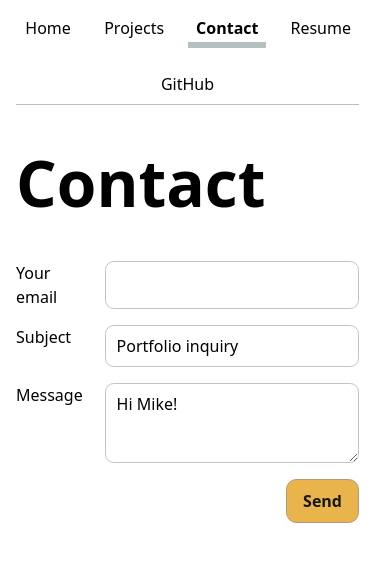
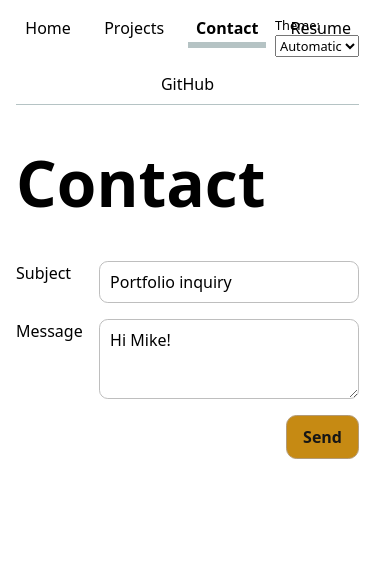
Before and after one commit to asapmike/portfolio, a plain HTML site: page contact/index.html in a window 390 px wide. Drawn offline with Linux system fonts and the light colour scheme.

Commit message:
added js file, automated page navigations and dark mode, also improved contact form

```diff
--- a/contact/index.html
+++ b/contact/index.html
@@ -9,19 +9,8 @@
 </head>
 
 <body>
-    <nav>
-        <a href="../index.html">Home</a>
-        <a href="../projects/index.html">Projects</a>
-        <a href="./index.html" class="current">Contact</a>
-        <a href="../resume/index.html">Resume</a>
-        <a href="https://github.com/asapmike" target="_blank" rel="noopener noreferrer">GitHub</a>
-    </nav>
     <h1>Contact</h1>
-    <form action="mailto:mikeleeflame@gmail.com" method="POST" enctype="text/plain">
-        <label>
-            Your email
-            <input name="email" type="email">
-        </label>
+    <form action="mailto:mikeleeflame@gmail.com" method="GET">
         <label>
             Subject
             <input name="subject" value="Portfolio inquiry">
@@ -32,6 +21,7 @@
         </label>
         <button>Send</button>
     </form>
+    <script src="../global.js"></script>
 </body>
 
 </html>
--- /dev/null
+++ b/global.js
@@ -0,0 +1,95 @@
+console.log('IT’S ALIVE!');
+
+function $$(selector, context = document) {
+    return Array.from(context.querySelectorAll(selector));
+}
+
+// Step 3.1: Automatic navigation menu
+let pages = [
+    { url: 'index.html', title: 'Home' },
+    { url: 'projects/index.html', title: 'Projects' },
+    { url: 'contact/index.html', title: 'Contact' },
+    { url: 'resume/index.html', title: 'Resume' },
+    { url: 'https://github.com/asapmike', title: 'GitHub' },
+];
+
+const BASE_PATH =
+    location.hostname === 'localhost' || location.hostname === '127.0.0.1'
+        ? '/' // Local server
+        : '/portfolio/'; // GitHub Pages repo name
+
+let nav = document.createElement('nav');
+document.body.prepend(nav);
+// Step 4.2: Add HTML for the dark mode switch
+document.body.insertAdjacentHTML(
+    'afterbegin',
+    `
+        <label class="color-scheme">
+            Theme:
+            <select>
+                <option value="light dark" selected>Automatic</option>
+                <option value="light">Light</option>
+                <option value="dark">Dark</option>
+            </select>
+        </label>
+    `,
+);
+
+// Step 4.4: Actually making it work
+let select = document.querySelector('.color-scheme select');
+
+function setColorScheme(colorScheme) {
+    select.value = colorScheme;
+    document.documentElement.style.setProperty('color-scheme', colorScheme);
+    localStorage.colorScheme = colorScheme;
+}
+
+if ('colorScheme' in localStorage) {
+    setColorScheme(localStorage.colorScheme);
+}
+
+select.addEventListener('input', function (event) {
+    console.log('color scheme changed to', event.target.value);
+    setColorScheme(event.target.value);
+});
+
+// Step 5 (Optional): Better contact form (mailto with percent-encoding)
+let form = document.querySelector('form');
+form?.addEventListener('submit', function (event) {
+    event.preventDefault();
+
+    let data = new FormData(form);
+    let url = form.action;
+    let params = [];
+
+    for (let [name, value] of data) {
+        params.push(`${encodeURIComponent(name)}=${encodeURIComponent(value)}`);
+    }
+
+    url += `?${params.join('&')}`;
+    location.href = url;
+});
+
+// Step 3.2: Highlight current page + open external links in new tab
+for (let p of pages) {
+    let url = p.url;
+    let title = p.title;
+
+    url = !url.startsWith('http') ? BASE_PATH + url : url;
+
+    let a = document.createElement('a');
+    a.href = url;
+    a.textContent = title;
+
+    a.classList.toggle(
+        'current',
+        a.host === location.host && a.pathname === location.pathname,
+    );
+
+    if (a.host !== location.host) {
+        a.target = '_blank';
+        a.rel = 'noopener noreferrer';
+    }
+
+    nav.append(a);
+}
--- a/style.css
+++ b/style.css
@@ -1,7 +1,8 @@
 html {
-    --color-accent: oklch(79.944% 0.13462 81.582);
+    --color-accent: oklch(67.629% 0.1373 76.86);
     accent-color: var(--color-accent);
     scrollbar-gutter: stable;
+    color-scheme: light dark;
 }
 
 body {
@@ -15,11 +16,12 @@ body {
 }
 
 nav {
+    --border-color: oklch(50% 10% 200 / 40%);
     display: flex;
     flex-wrap: wrap;
     gap: 1rem;
     margin-bottom: 1rem;
-    border-bottom: 1px solid oklch(80% 3% 200);
+    border-bottom: 1px solid var(--border-color);
 }
 
 nav a {
@@ -37,19 +39,28 @@ nav li {
 
 nav a.current {
     font-weight: 700;
-    border-bottom: 0.4em solid oklch(80% 3% 200);
+    border-bottom: 0.4em solid var(--border-color);
     padding-bottom: 0.1em;
 }
 
 nav a:hover {
     border-bottom: 0.4em solid var(--color-accent);
     padding-bottom: 0.1em;
-    background-color: oklch(from var(--color-accent) 95% 5% h);
+    background-color: color-mix(in oklch, var(--color-accent), canvas 85%);
+}
+
+.color-scheme {
+    position: absolute;
+    top: 1rem;
+    right: 1rem;
+    font-size: 80%;
+    z-index: 1;
 }
 
 input,
 textarea,
-button {
+button,
+select {
     font: inherit;
     box-sizing: border-box;
 }
@@ -71,10 +82,11 @@ button {
 }
 
 form :is(input, textarea) {
-    border: 1px solid oklch(82% 2% 220);
+    border: 1px solid color-mix(in oklch, canvastext, canvas 80%);
     border-radius: 0.55rem;
     padding: 0.5em 0.65em;
-    background-color: white;
+    background-color: canvas;
+    color: canvastext;
     transition: border-color 150ms ease, box-shadow 150ms ease, background-color 150ms ease;
 }
 
@@ -82,7 +94,7 @@ form :is(input, textarea):focus {
     outline: none;
     border-color: var(--color-accent);
     box-shadow: 0 0 0 3px oklch(from var(--color-accent) 90% 12% h / 0.45);
-    background-color: oklch(from var(--color-accent) 98% 2% h);
+    background-color: color-mix(in oklch, var(--color-accent), canvas 92%);
 }
 
 form textarea {
@@ -124,9 +136,9 @@ form button:active {
     grid-row: span 3;
     gap: 0.75rem;
     padding: 1rem;
-    border: 1px solid oklch(from var(--color-accent) 88% 4% h);
+    border: 1px solid color-mix(in oklch, canvastext, canvas 85%);
     border-radius: 0.85rem;
-    background: oklch(from var(--color-accent) 98% 2% h);
+    background: color-mix(in oklch, var(--color-accent), canvas 92%);
     box-shadow: 0 1px 2px oklch(20% 0 0 / 0.08);
     transition: transform 180ms ease, box-shadow 180ms ease;
 }
@@ -145,7 +157,7 @@ form button:active {
     aspect-ratio: 16 / 9;
     object-fit: cover;
     border-radius: 0.55rem;
-    background: oklch(from var(--color-accent) 94% 3% h);
+    background: color-mix(in oklch, var(--color-accent), canvas 88%);
 }
 
 .projects article:hover {
@@ -177,14 +189,14 @@ h1 {
 .section-links a {
     text-decoration: none;
     color: inherit;
-    border: 1px solid oklch(from var(--color-accent) 80% 10% h);
-    background-color: oklch(from var(--color-accent) 97% 3% h);
+    border: 1px solid color-mix(in oklch, var(--color-accent), canvas 70%);
+    background-color: color-mix(in oklch, var(--color-accent), canvas 90%);
     border-radius: 999px;
     padding: 0.3em 0.8em;
     font-size: 0.92rem;
 }
 
 .section-links a:hover {
-    background-color: oklch(from var(--color-accent) 93% 6% h);
+    background-color: color-mix(in oklch, var(--color-accent), canvas 80%);
     border-color: var(--color-accent);
 }
```
Also changed, not shown: index.html (+1 -7 lines), projects/index.html (+1 -7 lines), resume/index.html (+1 -7 lines).
